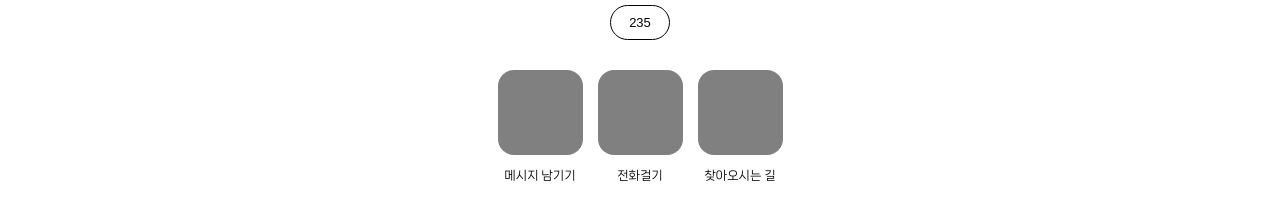
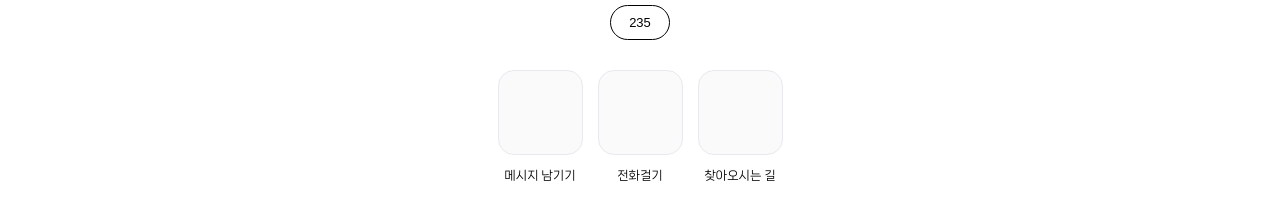
Before and after one commit to mintae1117/mobile-view-test, a React (Vite) app: page /1 in a window 1280 px wide. Shown: the part 386-591 px from the top of the page. Built offline with nearby package versions, Linux system fonts and the light colour scheme; a web font is replaced by a local one.

Commit message:
css change

```diff
--- a/src/Routes/BusinessCard.tsx
+++ b/src/Routes/BusinessCard.tsx
@@ -122,7 +122,8 @@ const MoreBtnDiv = styled.div`
 const MoreBtn = styled.div`
     width: 85px;
     height: 85px;
-    background-color: gray;
+    background-color: #fafafa;
+    border: 1px solid rgb(231, 233, 239);
     border-radius: 16px;
 `;
 
@@ -140,6 +141,7 @@ const ProfileVideo = styled.iframe`
 
 const DownloadBtnDiv = styled.div`
     width: 100%;
+    z-index: 3;
     position: fixed;
     bottom: 0;
     padding-top: 17px;
```
